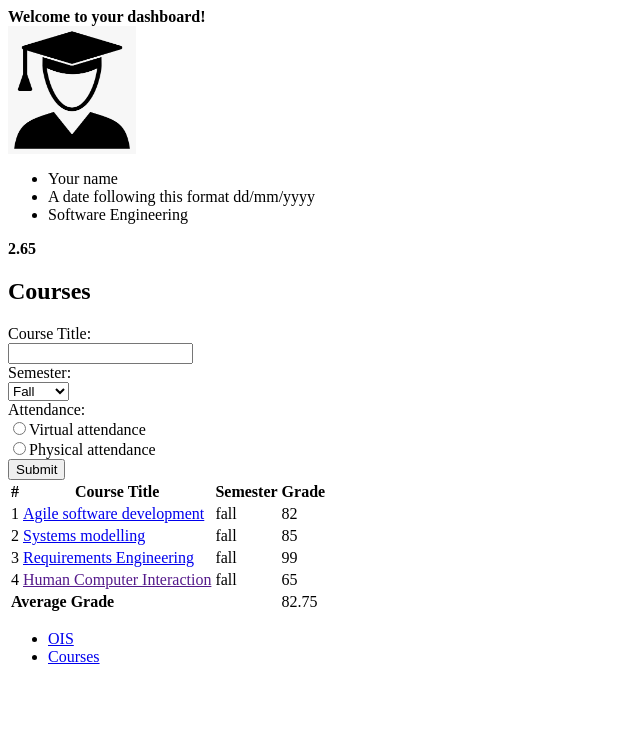
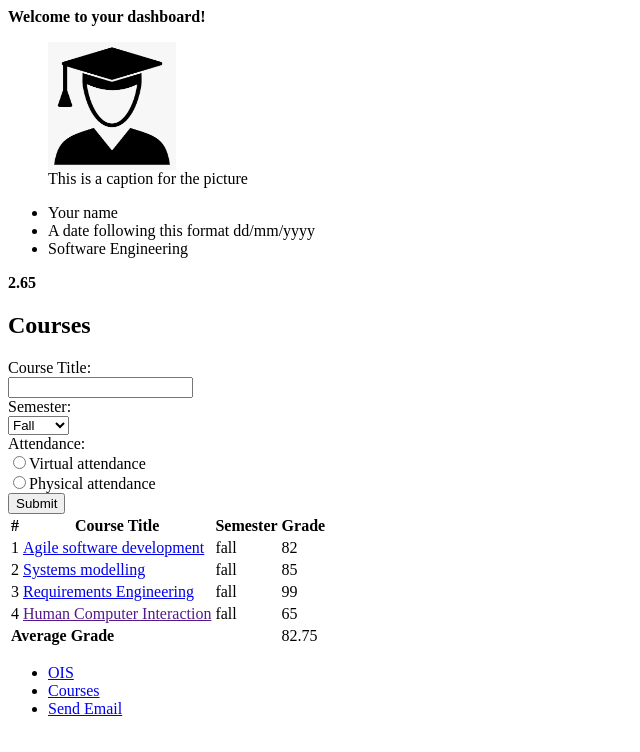
Before and after one commit to IljaToropov-TartuUniversity/WAD, a plain HTML site: page index.html in a window 1280 px wide. Shown: the whole page, without its empty margins (0-640 px from the left). Drawn offline with Linux system fonts and the light colour scheme.

Commit message:
Image caption

```diff
--- a/index.html
+++ b/index.html
@@ -11,9 +11,10 @@
     </header>
 
     <section>
-        <div>
+        <figure>
             <img src="res/images/me.png" width="128" height="128" alt="My picture">
-        </div>
+            <figcaption>This is a caption for the picture</figcaption>
+        </figure>
         <div>
             <ul>
                 <li>Your name</li>
@@ -105,6 +106,9 @@
             <li>
                 <a href="https://courses.cs.ut.ee/">Courses</a>
             </li>
+            <li>
+                <a href="mailto:iljatrpv@gmail.com">Send Email</a>
+            </li>
         </ul>
     </footer>
   </body>
```
